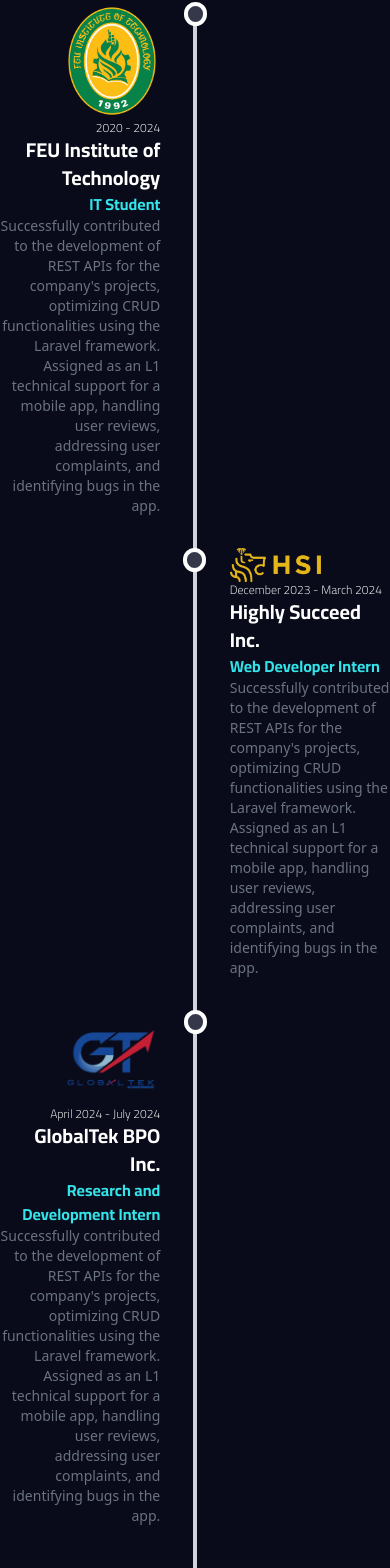
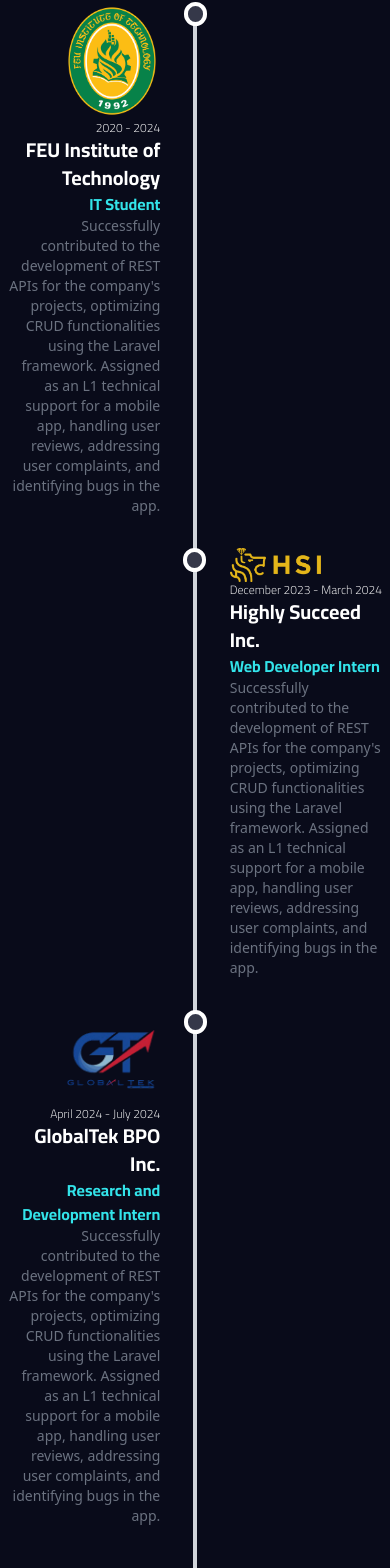
Before and after one commit to cothme/cosme-website-portfolio, a React (Vite) app: page / in a window 390 px wide. Shown: the part 1985-3553 px from the top of the page. Built offline with nearby package versions, Linux system fonts and the light colour scheme.

Commit message:
fix: added margin in timeline description

```diff
--- a/src/components/it-journey/Timeline.tsx
+++ b/src/components/it-journey/Timeline.tsx
@@ -28,7 +28,7 @@
 						<h3 className="text-md lg:text-xl text-secondary font-cairobold">
 							{role}
 						</h3>
-						<p className="text-sm lg:text-md text-gray-500 lg:w-1/3">
+						<p className="text-sm lg:text-md text-gray-500 ml-2 lg:w-1/3">
 							{description}
 						</p>
 					</div>
@@ -55,7 +55,7 @@
 						<h3 className="text-md lg:text-xl text-secondary font-cairobold">
 							{role}
 						</h3>
-						<p className="text-sm lg:text-md text-gray-500 lg:w-1/3">
+						<p className="text-sm lg:text-md text-gray-500 mr-2 lg:w-1/3">
 							{description}
 						</p>
 					</div>
```
